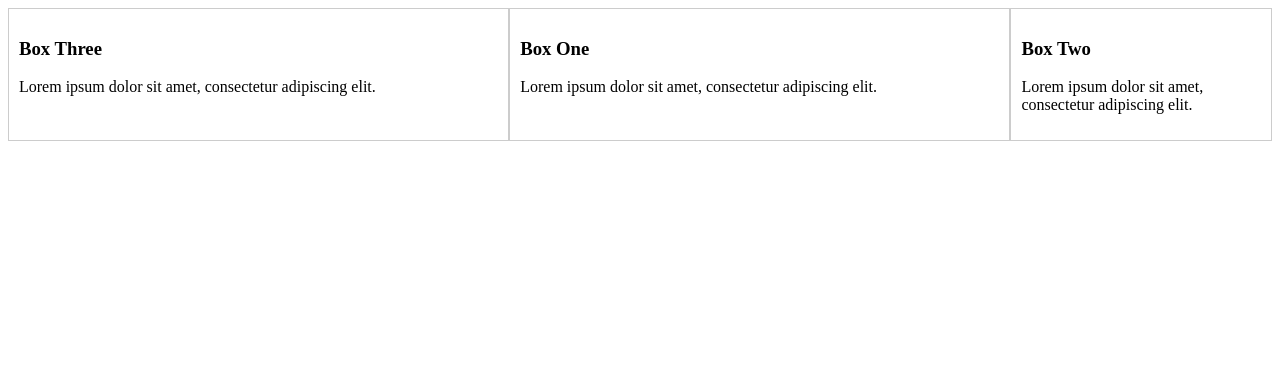
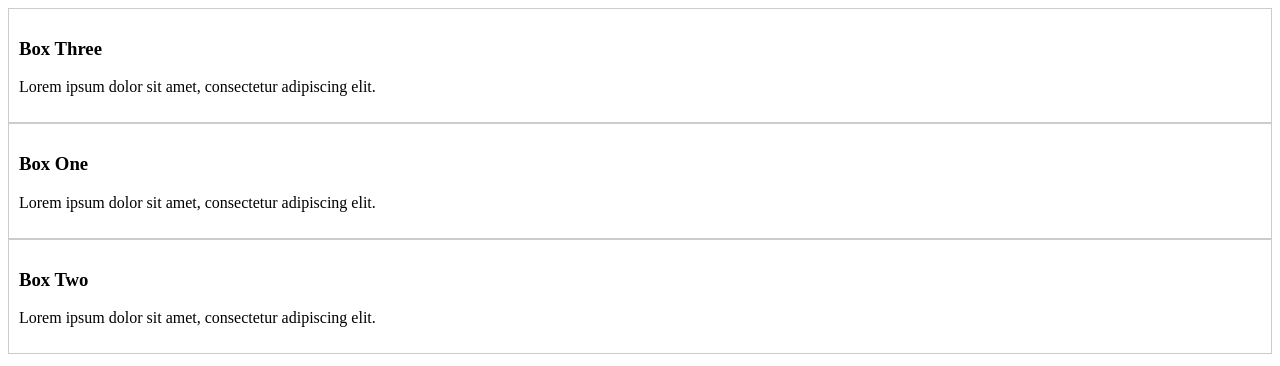
Before and after one commit to kingluddite/234e-what-is-flexbox, a plain HTML site: page index.html in a window 1280 px wide. Drawn offline with Linux system fonts and the light colour scheme.

Commit message:
add direction

```diff
--- a/styles.css
+++ b/styles.css
@@ -1,10 +1,7 @@
 .container-1 {
   display: flex;
-  align-items: flex-start;
-  /* align-items: flex-end; */
-  align-items: center;
-  align-items: stretch;
-  /* default is stretch */
+  flex-direction: column;
+  /* default is row */
 }
 .container-1 div {
   border: 1px #ccc solid;
```
